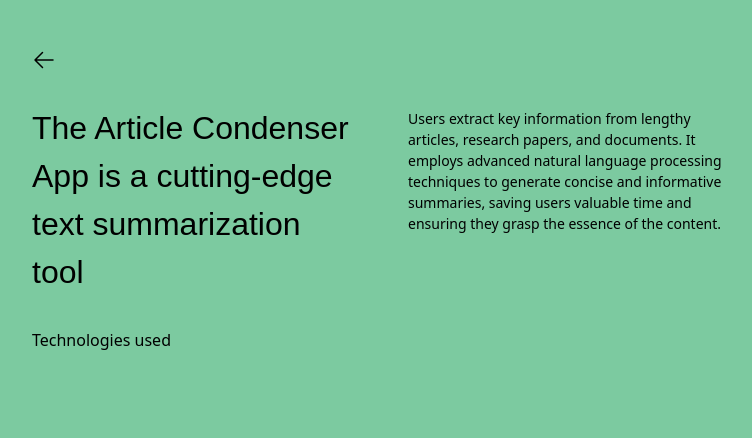
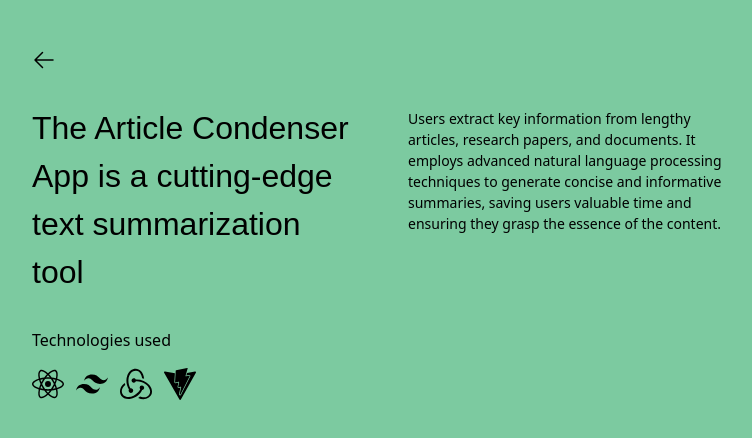
Before and after one commit to raamadithyan/portfolio, a Next.js app: page /portfolio/article-condense in a window 1280 px wide. Shown: the top 438 px of the page, without its empty margins (256-1008 px from the left). Built offline with nearby package versions, Linux system fonts and the light colour scheme; a web font is replaced by a local one.

Commit message:
added technology icons

```diff
--- a/next.config.js
+++ b/next.config.js
@@ -1,6 +1,6 @@
 /** @type {import('next').NextConfig} */
 const nextConfig = {
   reactStrictMode: true,
-}
+};
 
-module.exports = nextConfig
+module.exports = nextConfig;
--- a/package.json
+++ b/package.json
@@ -18,6 +18,7 @@
     "postcss": "8.4.28",
     "react": "18.2.0",
     "react-dom": "18.2.0",
+    "react-icons": "^4.11.0",
     "tailwindcss": "3.3.3"
   },
   "devDependencies": {
--- a/src/components/CardDetails.jsx
+++ b/src/components/CardDetails.jsx
@@ -1,6 +1,14 @@
 import { useRouter } from "next/router";
 import { Rammetto_One } from "next/font/google";
-
+import {
+  SiReact,
+  SiNextdotjs,
+  SiTypescript,
+  SiTailwindcss,
+  SiVite,
+  SiFramer,
+  SiRedux
+} from "react-icons/si";
 const rammetto = Rammetto_One({
   weight: "400",
   subsets: ["latin"],
@@ -59,7 +67,37 @@ function CardDetails({ card }) {
         {/* Technologies used */}
 
         <div style={{ color: pathid === "kanban-board" ? "white" : "black" }}>
-          Technologies used
+          <p>Technologies used</p>
+          <div className="flex gap-3 mt-4 ">
+
+            {pathid==="kanban-board"
+            &&
+            <>
+            <SiReact title="React" size={32} />
+            <SiTypescript title="Typescript" size={32} />
+            <SiTailwindcss title="Tailwind CSS" size={32} />
+            <SiVite title="Vite" size={32} />
+            </>
+            }
+
+            {pathid==="article-condense"
+            &&
+            <>
+            <SiReact title="React" size={32} />
+            <SiTailwindcss title="Tailwind CSS" size={32} />
+            <SiRedux title="Redux" size={32} />
+            <SiVite title="Vite" size={32} />
+            </>
+            }
+{/*
+            <SiReact title="React" size={32} />
+            <SiTypescript title="Typescript" size={32} />
+            <SiTailwindcss title="Tailwind CSS" size={32} />
+            <SiVite title="Vite" size={32} />
+            <SiFramer title="Framer Motion" size={32} />
+            <SiNextdotjs title="Nextjs" size={32} /> */}
+
+          </div>
         </div>
       </div>
 
```
Also changed, not shown: 1 other file (tests, documents, lock files or other folders).
